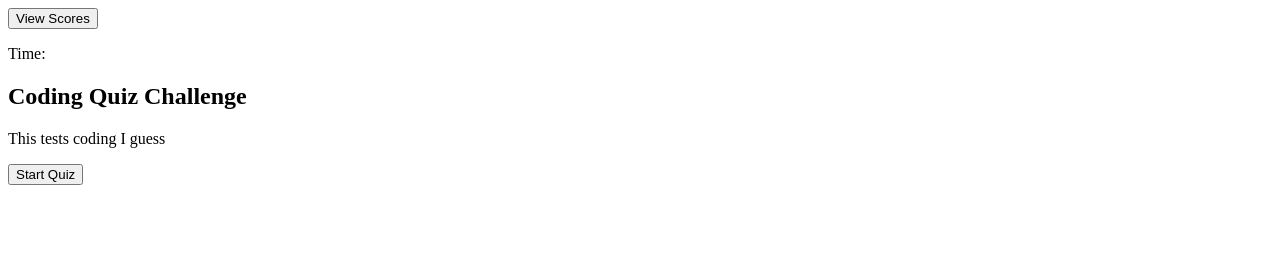
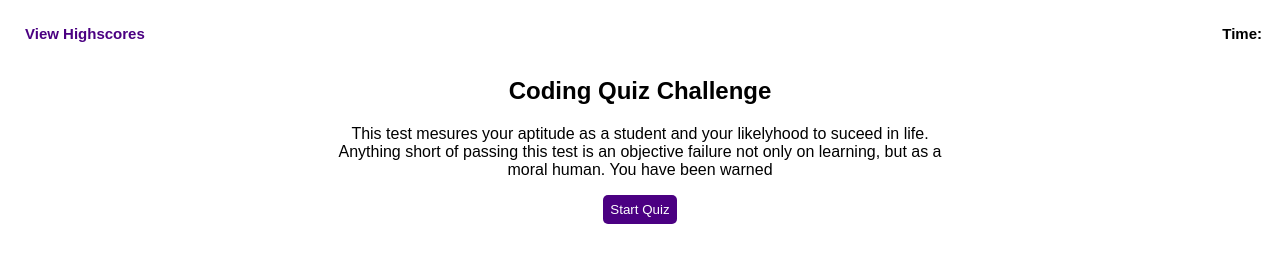
Before and after one commit to RonanSilasSmith/JavaQuiz, a plain HTML site: page index.html in a window 1280 px wide. Drawn offline with Linux system fonts and the light colour scheme.

Commit message:
adds basic style elements

```diff
--- a/Assets/css/style.css
+++ b/Assets/css/style.css
@@ -1,3 +1,44 @@
+*{
+    font-family: Arial, Helvetica, sans-serif;
+}
+
+nav{
+    margin: 10px;
+    display: flex;
+    justify-content: space-between;
+    font-size: 15px;
+    font-weight: 600;
+}
+
+section{
+    margin: 10px 25%;
+}
+
+#openPage{
+    text-align: center;
+}
+
+.answerButtons button{
+    display: block;
+    margin-top: 10px;
+}
+
+.btn{
+    background-color: indigo;
+    color: white;
+    border: none;
+    border-radius: 5px;
+    padding: 7px;
+}
+
+#viewScore{
+    color: indigo;
+    background-color: white;
+    border: none;
+    font-size: 15px;
+    font-weight: 600;
+}
+
 #questions{
     display: none;
 }
--- a/index.html
+++ b/index.html
@@ -8,22 +8,24 @@
 </head>
 <body>
     <nav>
-        <button class="btn" id="viewScore">View Scores</button>
+        <button class="btn" id="viewScore">View Highscores</button>
         <p>Time: </p>
     </nav>
 
     <section id="openPage">
         <h1>Coding Quiz Challenge</h1>
-        <p>This tests coding I guess</p>
+        <p>This test mesures your aptitude as a student and your likelyhood to suceed in life. Anything short of passing this test is an objective failure not only on learning, but as a moral human. You have been warned</p>
         <button class="btn" onclick="runQuiz(quizInfo)" id="start">Start Quiz</button>
     </section>
 
     <section id="questions">
         <h2>Question</h2>
-        <button class="btn" id="0">1</button>
-        <button class="btn" id="1">2</button>
-        <button class="btn" id="2">3</button>
-        <button class="btn" id="3">4</button>
+        <div class="answerButtons">
+            <button class="btn" id="0">1</button>
+            <button class="btn" id="1">2</button>
+            <button class="btn" id="2">3</button>
+            <button class="btn" id="3">4</button>
+        </div>
     </section>
 
     <section id="enterScore">
```
